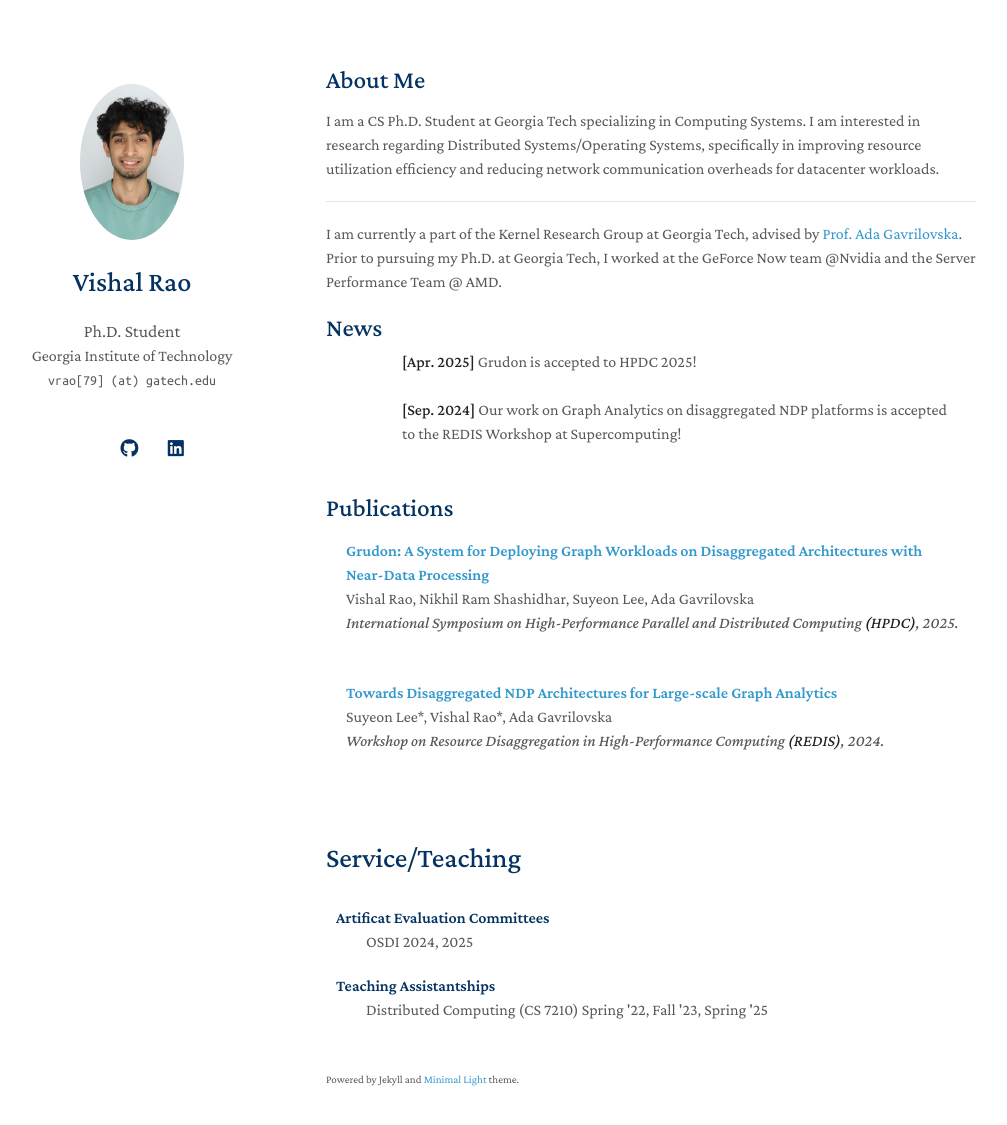
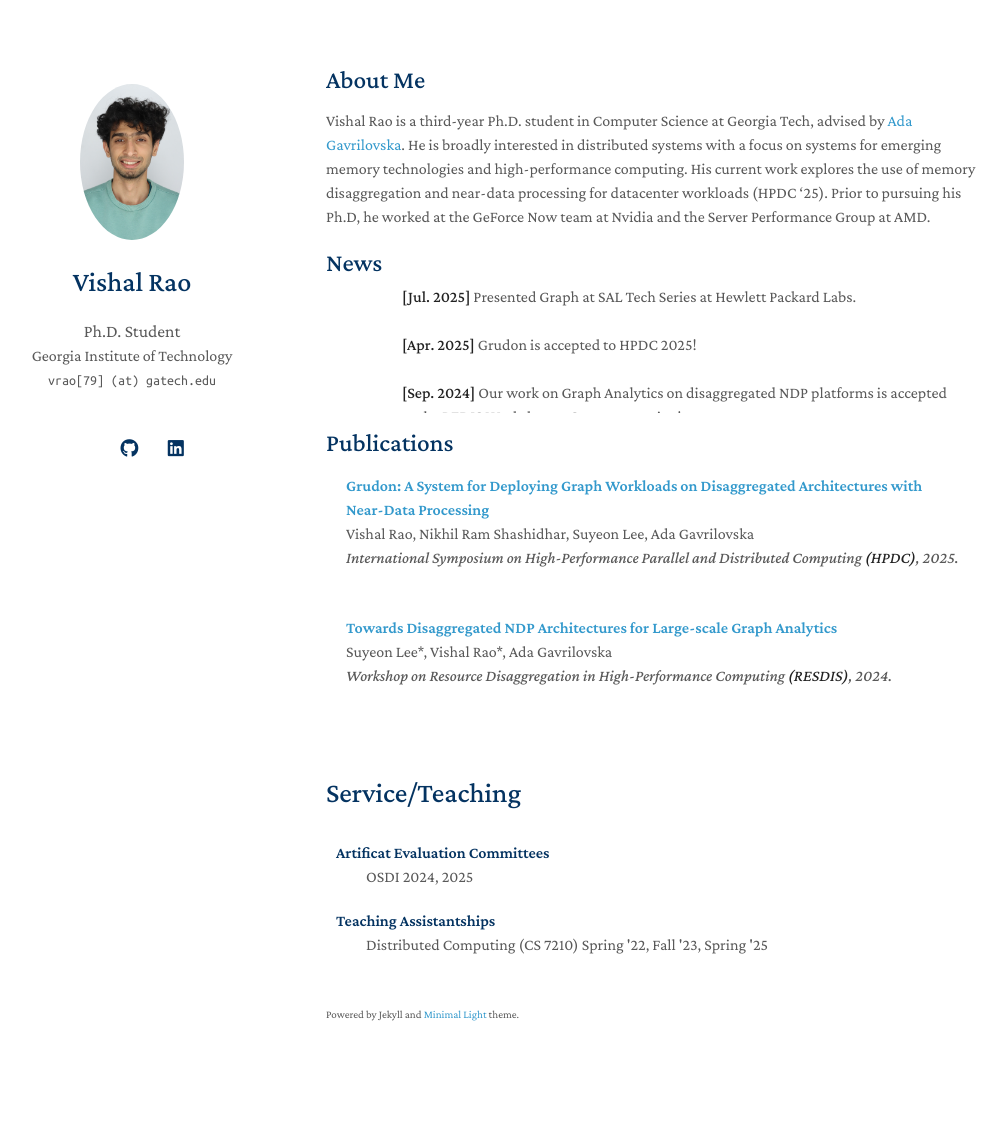
Before and after one commit to Kadle11/kadle11.github.io, a Jekyll site: the page built from index.md, in a window 1280 px wide and 1160 px high. Shown: the top 1125 px of the window, without its empty margins (144-1151 px from the left). Built offline with Jekyll 4.4.1, drawn with Linux system fonts in a browser that asks for light colours; a style sheet for code colours, icons or effects is not loaded; our own code applies the rules of GitHub Pages for plain Markdown files.

Commit message:
changes++

```diff
--- a/_data/news.yml
+++ b/_data/news.yml
@@ -1,4 +1,6 @@
 main:
+  - date: "Jul. 2025"
+    desc: "Presented Graph at SAL Tech Series at Hewlett Packard Labs."
   - date: "Apr. 2025"
     desc: "Grudon is accepted to HPDC 2025!"
   - date: "Sep. 2024"
--- a/_data/publications.yml
+++ b/_data/publications.yml
@@ -13,7 +13,7 @@ main:
   - title: "Towards Disaggregated NDP Architectures for Large-scale Graph Analytics"
     authors: Suyeon Lee*, Vishal Rao*, Ada Gavrilovska
     conference_short: RESDIS
-    conference: Workshop on Resource Disaggregation in High-Performance Computing <strong>(REDIS)</strong>, 2024.
+    conference: Workshop on Resource Disaggregation in High-Performance Computing <strong>(RESDIS)</strong>, 2024.
     # pdf: -
     # pdf: -
     # code: -
--- a/index.md
+++ b/index.md
@@ -3,17 +3,12 @@ layout: homepage
 ---
 
 ## About Me
-
- I am a CS Ph.D. Student at Georgia Tech specializing in Computing Systems.
- I am interested in research regarding Distributed Systems/Operating Systems,
- specifically in improving resource utilization efficiency and reducing network
- communication overheads for datacenter workloads.
-
----
-
- I am currently a part of the Kernel Research Group at Georgia Tech, advised by [Prof. Ada Gavrilovska](https://sites.cc.gatech.edu/home/ada/).
- Prior to pursuing my Ph.D. at Georgia Tech, I worked at the GeForce Now team @Nvidia and the
- Server Performance Team @ AMD.
+ Vishal Rao is a third-year Ph.D. student in Computer Science at Georgia Tech, advised by [Ada Gavrilovska](https://sites.cc.gatech.edu/home/ada/). He is broadly interested in
+ distributed systems with a focus on systems for emerging memory technologies
+ and high-performance computing. His current work explores the use of
+ memory disaggregation and near-data processing for datacenter workloads (HPDC
+ '25). Prior to pursuing his Ph.D, he worked at the GeForce Now team at Nvidia
+ and the Server Performance Group at AMD.
 
 {% include_relative _includes/newsbar.md %}
 
```
